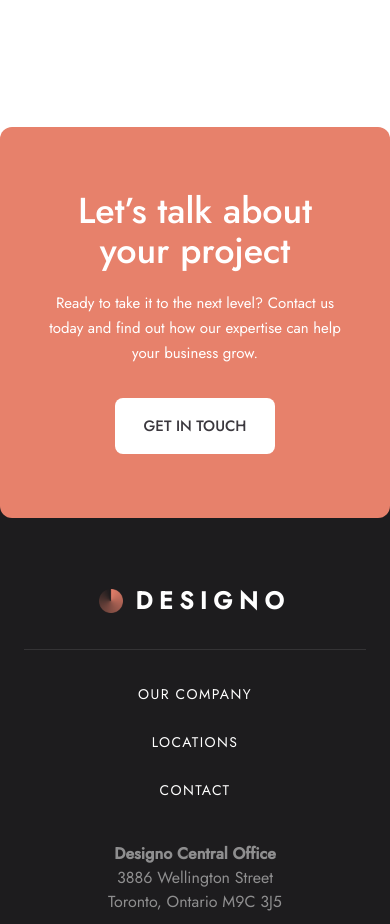
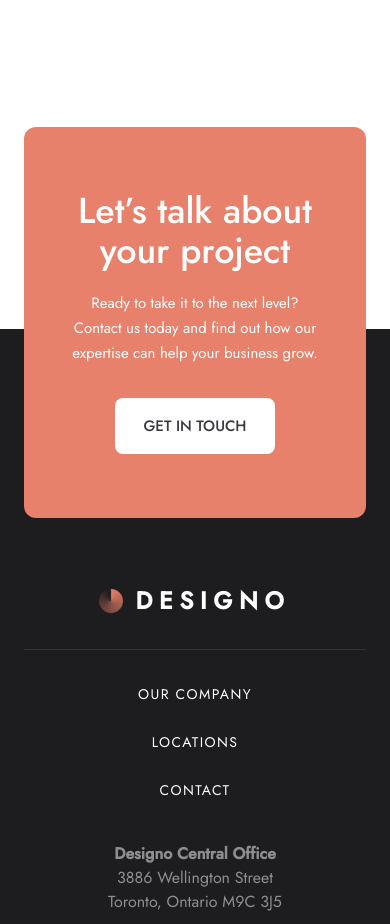
Before and after one commit to guillsav/designo, a React (Create React App) app: page / in a window 390 px wide. Shown: the part 3280-4204 px from the top of the page. Built offline with nearby package versions, Linux system fonts and the light colour scheme.

Commit message:
fixed minor UI bugs

```diff
--- a/src/pages/homepage/components/getInTouch/index.tsx
+++ b/src/pages/homepage/components/getInTouch/index.tsx
@@ -2,7 +2,7 @@ import { Card } from '../../../../components';
 
 export const GetInTouch = () => {
   return (
-    <div className="relative z-10 w-full mt-32 lg:px-0">
+    <div className="relative px-6 z-10 w-full mt-32 lg:px-0">
       <Card
         type="display"
         title="Let’s talk about your project"
```
